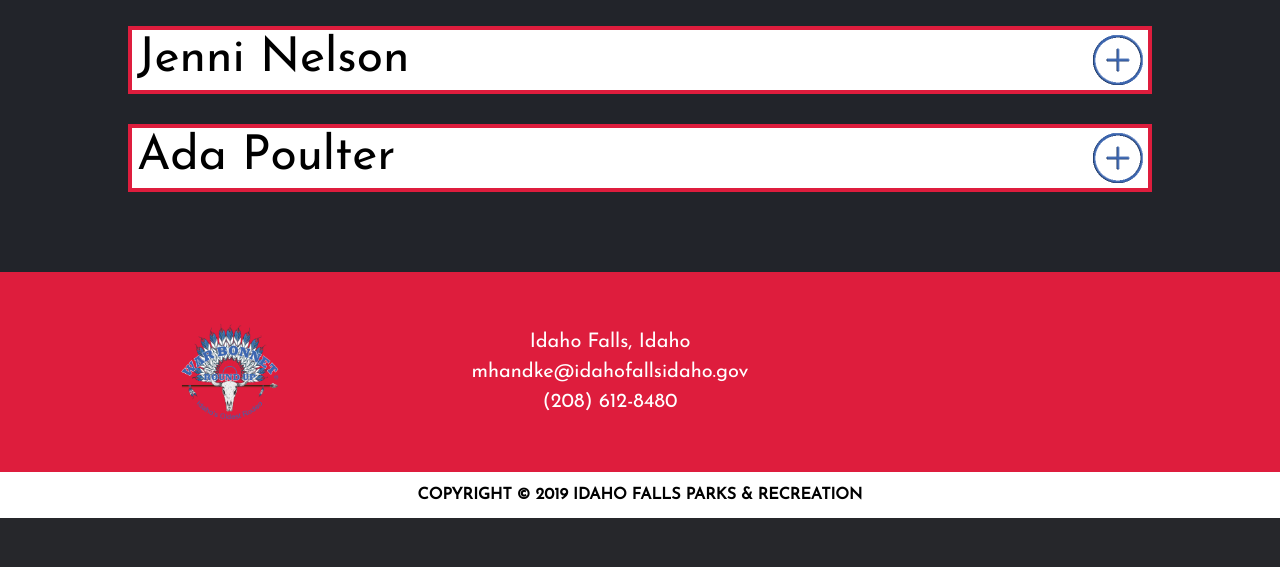
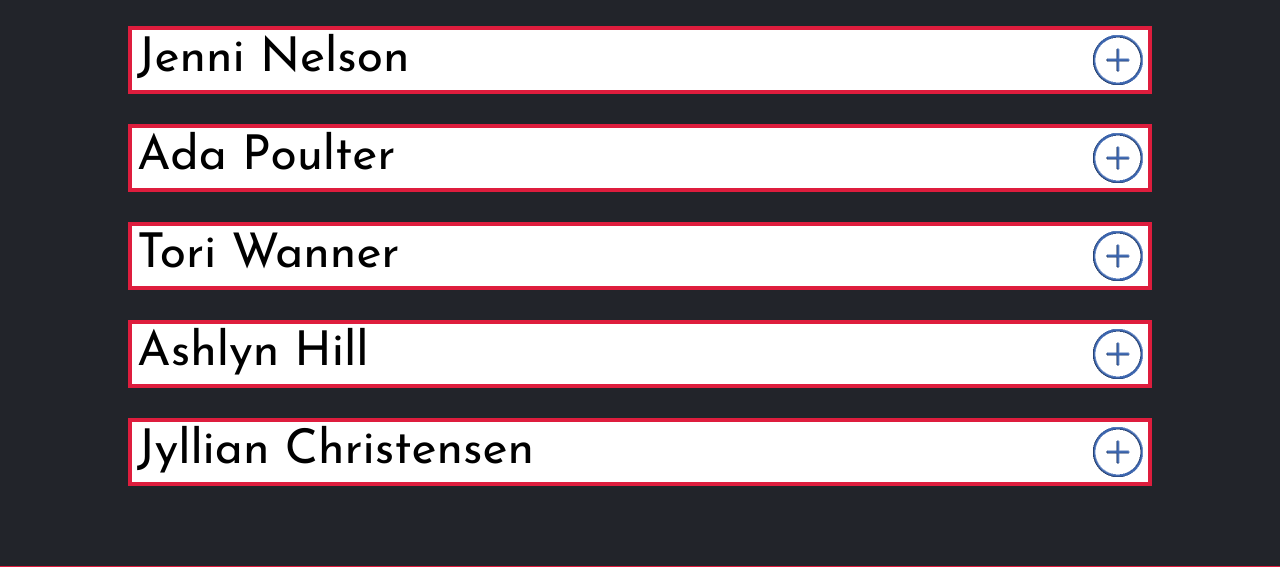
Before and after one commit to Kasador/war-bonnet, a PHP site: page /royalty.php in a window 1280 px wide. Shown: the part 1693-2260 px from the top of the page. Before the commit the page ends 2211 px from the top, so only its background shows below. Run offline with PHP 8.4, Linux system fonts and the light colour scheme; a map, chart or similar area stays blank; some libraries are stand-ins or nearby versions.

Commit message:
added more royalty to the royalty page with pictures and added information.

```diff
--- a/royalty.php
+++ b/royalty.php
@@ -84,6 +84,68 @@
             </div>
         </div>
     </div>
+    <!-- Tori Wanner -->
+    <div class="mainWrapperDropBtn">
+        <div class="dropDownBtnWrapper">
+            <h1 class="dropDownHeader">Tori Wanner</h1>
+            <img src="images/icons/open.png" class="openBtn">
+        </div>
+        <div class="dropDownContent">
+            <div class="flexRoyQueens">
+                <figure>
+                    <img src="images/royalty/toriWanner.jpg" class="royQueens" />
+                    <figcaption>2019 & 2020 Miss War Bonnet Round Up,<br> Utah</figcaption>
+                </figure>
+                <div class="queenP">
+                    <p>Tori Wanner is the daughter of Ryan and Marie Wanner. Tori graduated from Bear River High School, where she participated in High School Rodeo, FFA and Future Business Leaders of America.
+                    Participating in these school-sanctioned events gave Tori and an opportunity to compete in many state and national competitions. One of Tori’s favorite events was competing at the FFA national convention in the Ag Sales event.</p>
+                    <p>Tori recently graduated cosmetology school and will receive her license shortly. She will be attending Utah State University this fall pursuing a degree in marketing with a minor in psychology.</p>
+                    <p>Rodeo has instilled in Tori values such as compassion, hard work, determination, discipline, integrity for family and country. She wants to educate and instill those same values into everyone that she is around. She would love nothing more than to celebrate our lifestyle by learning, teaching and serving as Miss War Bonnet Round Up.</p>
+                </div>
+            </div>
+        </div>
+    </div>
+    <!-- Ashlyn Hill -->
+    <div class="mainWrapperDropBtn">
+        <div class="dropDownBtnWrapper">
+            <h1 class="dropDownHeader">Ashlyn Hill</h1>
+            <img src="images/icons/open.png" class="openBtn">
+        </div>
+        <div class="dropDownContent">
+            <div class="flexRoyQueens">
+                <figure>
+                    <img src="images/royalty/ashlynHill.jpg" class="royQueens" />
+                    <figcaption>2019 & 2020 War Bonnet Round Up Teen Queen,<br> Idaho</figcaption>
+                </figure>
+                <div class="queenP">
+                    <p>Ashlyn Hill is completing her freshman year of high school in southern Idaho. She competes in barrel racing and pole bending on the rodeo team, dances on the high school drill team, all while maintaining a 4.0 GPA. In her spare time, she enjoys trail riding in the mountains, snow skiing, camping, and fishing with her friends and family.</p>
+                    <p>Ashlyn is an active participant in her FFA chapter, showing dairy heifers and competing in livestock judging, and recently earned her Greenhand award. She looks forward to her sophomore year when she will serve her FFA chapter as secretary.</p>
+                    <p>It is an honor for Ashlyn to represent the War Bonnet Round Up, and promote the great sport of rodeo. Rodeo and the western lifestyle have always been a part of Ashlyn’s life, and she values the opportunity to share what they mean to her with others.</p>
+                    <p>Ashlyn wishes to thank her family and friends for always supporting her. She looks forward to seeing you at the War Bonnet Round Up this year and creating memories to cherish for years to come.</p>
+                </div>
+            </div>
+        </div>
+    </div>
+    <!-- Jyllian Christensen -->
+    <div class="mainWrapperDropBtn">
+        <div class="dropDownBtnWrapper">
+            <h1 class="dropDownHeader">Jyllian Christensen</h1>
+            <img src="images/icons/open.png" class="openBtn">
+        </div>
+        <div class="dropDownContent">
+            <div class="flexRoyQueens">
+                <figure>
+                    <img src="images/royalty/jyllianChristensen.jpg" class="royQueens" />
+                    <figcaption>2019 & 2020 War Bonnet Round Up Princess,<br> Mink Creek, Idaho</figcaption>
+                </figure>
+                <div class="queenP">
+                    <p>Jyllian Christensen is the 11-year-old daughter of Kerry and Lacey Christensen of Mink Creek, Idaho.</p>
+                    <p>Jyllian has grown up on horseback; riding in the mountains near her home, moving cows, showing, and just living a cowgirl’s dream. This little firecracker is outgoing, loving, and brave. Besides being a cowgirl, Jyllian competes in Ballroom dance, sings, plays violin, skis, and loves to read. Over the past couple of years, Jyllian has challenged herself to grow her horsemanship skills. She has enjoyed competing in Ranch Horse Versatility and trying to learn to rope.</p>
+                    <p>She was the 2017 Bancroft Jr. Queen and 2018 Cache County Fair and Rodeo Jr. Princess. Representing the great sport of rodeo is important to Jyllian. She is excited for this new opportunity to join the War Bonnet Round Up family and is honored to be chosen the 2019-2020 Princess.</p>
+                </div>
+            </div>
+        </div>
+    </div>
     </section>
 </main>
 <?php
--- a/styles/main.css
+++ b/styles/main.css
@@ -1653,6 +1653,8 @@ figcaption {
     display: flex;
     justify-content: center;
     flex-direction: column;
+    align-items: center;
+    align-content: center;
   }
 
   figcaption {
```
Also changed, not shown: images/royalty/ashlynHill.jpg (added), images/royalty/jyllianChristensen.jpg (added), images/royalty/toriWanner.jpg (added).
